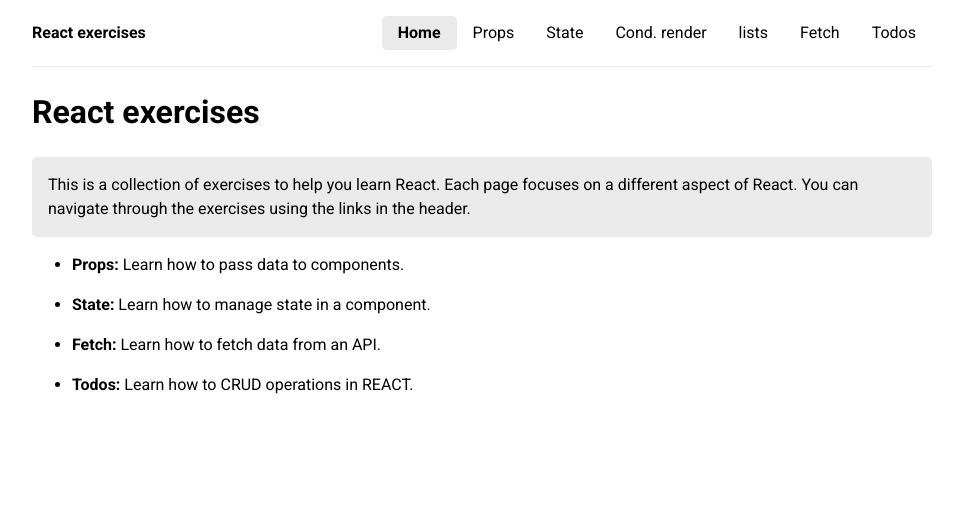
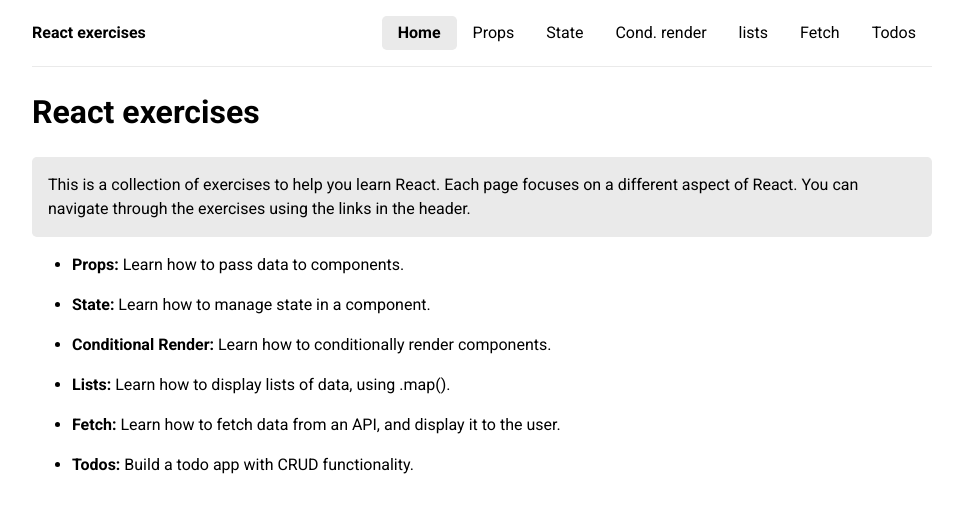
Before and after one commit to xRipzch/react-exercises, a React (Vite) app: page / in a window 1280 px wide. Shown: the top 512 px of the page, without its empty margins (158-1121 px from the left). Built offline with nearby package versions, Linux system fonts and the light colour scheme.

Commit message:
Update HomePage.jsx

```diff
--- a/src/pages/HomePage.jsx
+++ b/src/pages/HomePage.jsx
@@ -22,10 +22,19 @@ export default function Home() {
           <strong>State:</strong> Learn how to manage state in a component.
         </li>
         <li>
-          <strong>Fetch:</strong> Learn how to fetch data from an API.
+          <strong>Conditional Render:</strong> Learn how to conditionally render
+          components.
         </li>
         <li>
-          <strong>Todos:</strong> Learn how to CRUD operations in REACT.
+          <strong>Lists:</strong> Learn how to display lists of data, using
+          .map().
+        </li>
+        <li>
+          <strong>Fetch:</strong> Learn how to fetch data from an API, and
+          display it to the user.
+        </li>
+        <li>
+          <strong>Todos:</strong> Build a todo app with CRUD functionality.
         </li>
       </ul>
     </div>
```
